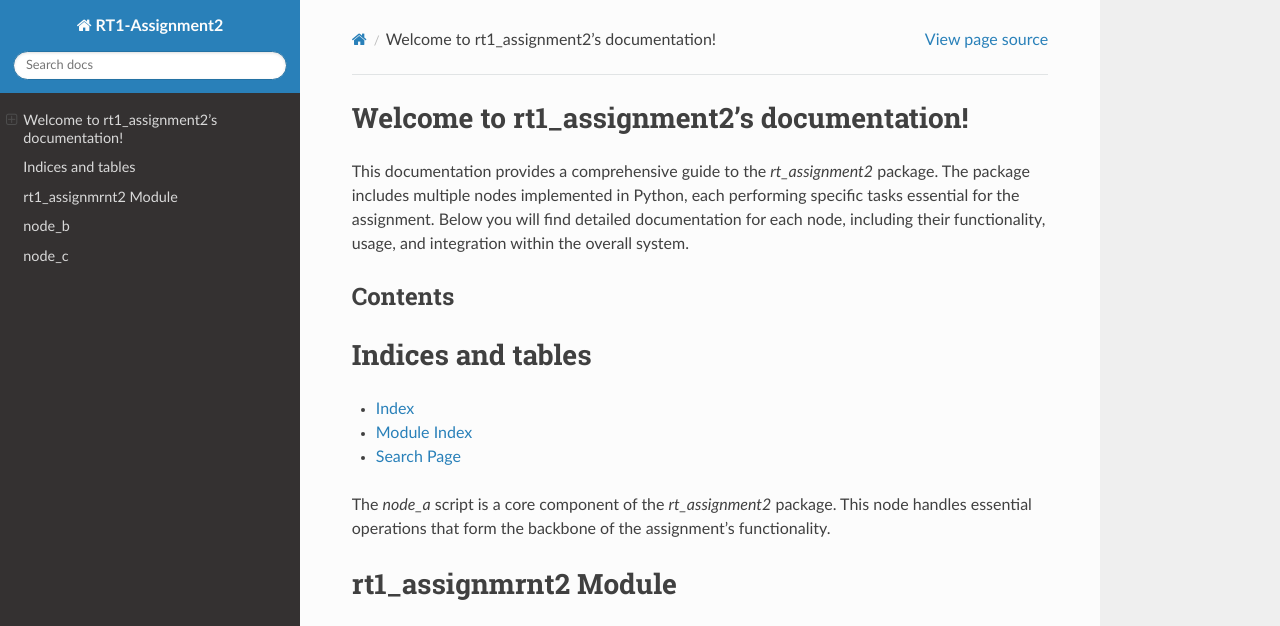
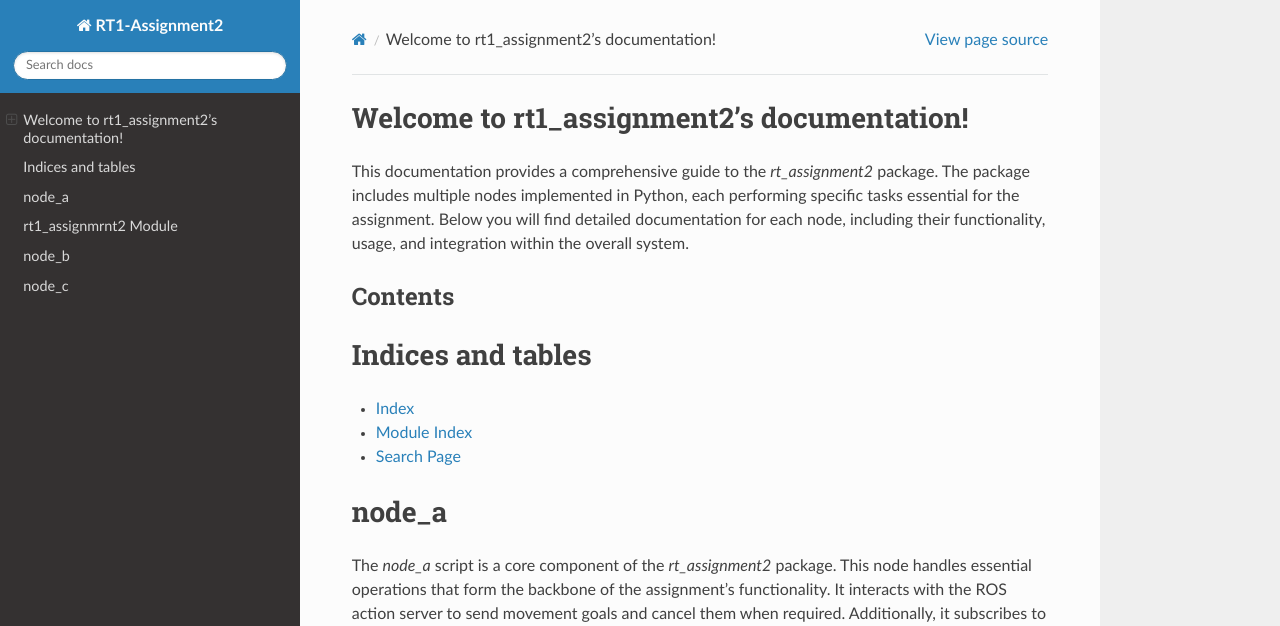
Before and after one commit to AlirezaMortazavi/RT1-Assignment2, a Sphinx documentation site: the page built from source/index.rst, in a window 1280 px wide and 1400 px high. Shown: the top 626 px of the window. Built offline with Sphinx 7.4.7 and the Read the Docs theme 2.0.0, drawn with Linux system fonts in a browser that asks for light colours; some of the changed text lies outside the part shown; grey boxes are pictures that could not be loaded.

Commit message:
Add files via upload

```diff
--- a/source/index.rst
+++ b/source/index.rst
@@ -24,9 +24,9 @@
 * :ref:`search`
 
 
-node_a!
-**************************************
-The `node_a` script is a core component of the `rt_assignment2` package. This node handles essential operations that form the backbone of the assignment's functionality.
+node_a
+===========================
+The `node_a` script is a core component of the `rt_assignment2` package. This node handles essential operations that form the backbone of the assignment's functionality. It interacts with the ROS action server to send movement goals and cancel them when required. Additionally, it subscribes to odometry data to update the robot's position and velocity.
 
 rt1_assignmrnt2 Module
 ===========================
@@ -38,7 +38,7 @@
 
 node_b
 ===========================
-The `node_b` script provides a service that allows for the retrieval of the last desired x and y positions. This functionality is essential for tracking and managing the robot's movement goals.
+The `node_b` script provides a service that allows for the retrieval of the last desired x and y positions. This functionality is essential for tracking and managing the robot's movement goals. By storing the desired positions as ROS parameters, this node ensures that other components of the system can access the last target positions whenever needed.
 
 .. module:: scripts.node_b
 
@@ -51,7 +51,7 @@
 
 node_c
 ===========================
-The `node_c` script implements the `info_service` node, which logs real-time data of the robot's position, velocity, and other relevant metrics. This node plays a critical role in ensuring that the system has access to necessary data at all times.
+The `node_c` script logs real-time data of the robot's position, velocity, and other relevant metrics. This node is crucial for monitoring the robot's current state and performance, ensuring that the system has access to up-to-date information at all times. It subscribes to position and velocity topics, calculates distances and average velocities, and provides this information through a ROS service.
 
 .. module:: scripts.node_c
 
```
